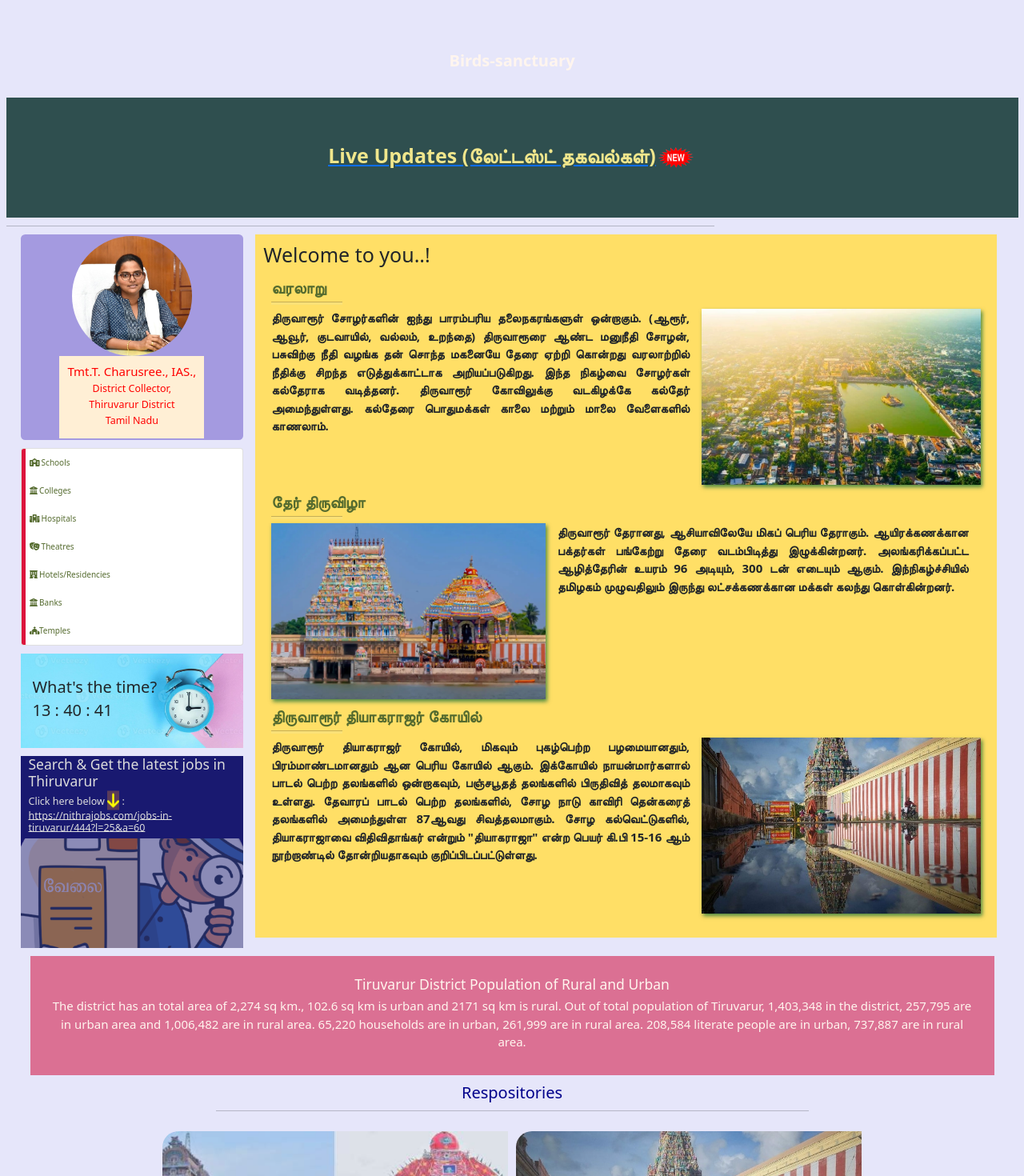
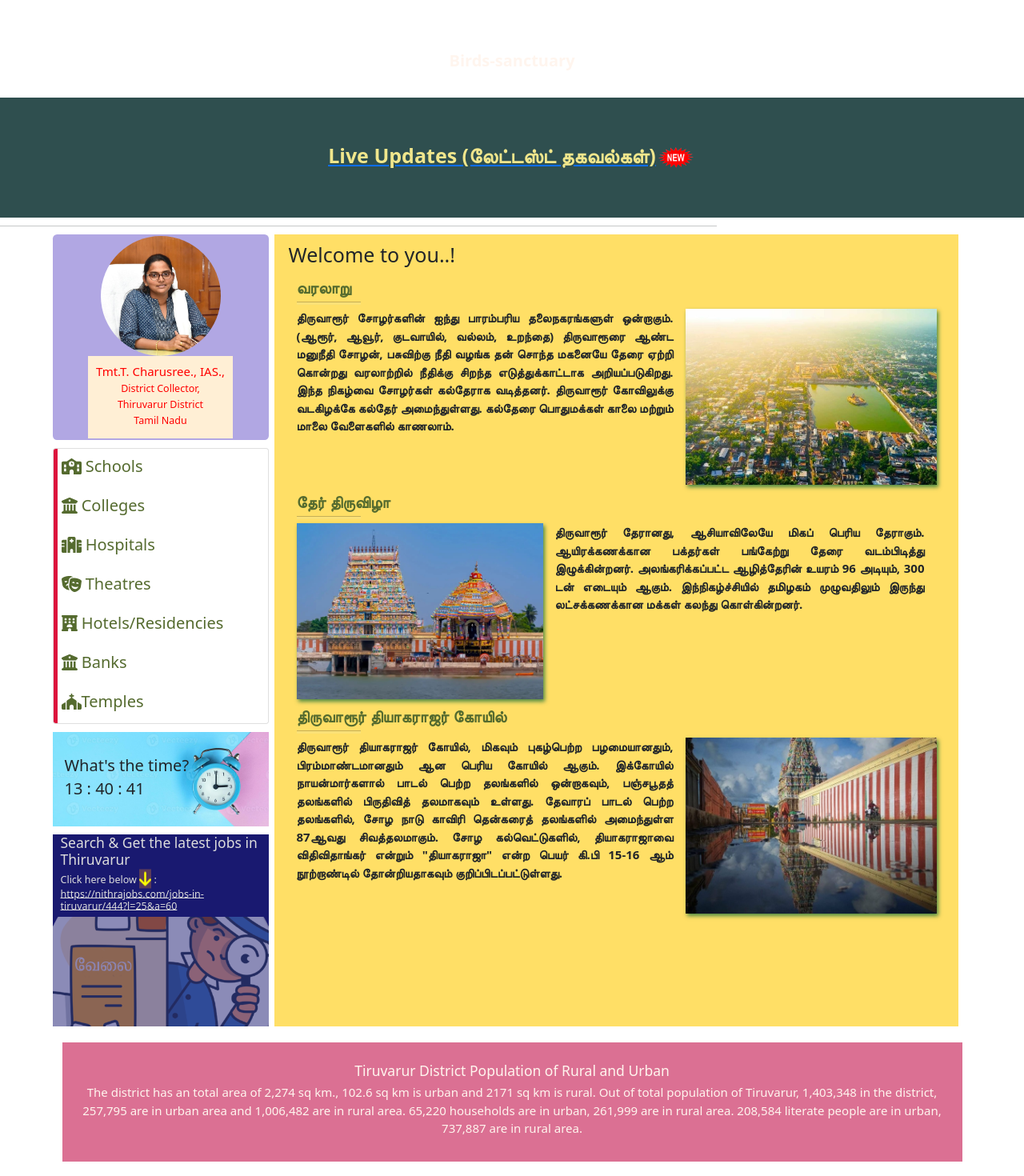
Before and after one commit to SAN2022/thiruvarur, a React (Create React App) app: page / in a window 1280 px wide. Shown: the part 300-1770 px from the top of the page at 80% size. Built offline with nearby package versions, Linux system fonts and the light colour scheme.

Commit message:
Code Updated

```diff
--- a/src/components/navbar.js
+++ b/src/components/navbar.js
@@ -1,5 +1,5 @@
 import React from "react";
-import {Navbar} from 'react-bootstrap';
+import {Navbar, Container} from 'react-bootstrap';
 import {BrowserRouter as Router, Route, Link, NavLink} from 'react-router-dom';
 import {FontAwesomeIcon} from '@fortawesome/react-fontawesome';
 import { faDroplet, faHome, faPhoneSquareAlt } from "@fortawesome/free-solid-svg-icons";
@@ -22,6 +22,7 @@ function MyNavbar()
         </Navbar>     */}
 
         <Navbar className="navbar navbar-inverse">
+            <Container>
             <div className="col-md-12">
                 <div className="navbar-header">
                     <a className="navbar-brand" href="#">Explore Now</a>
@@ -43,6 +44,7 @@ function MyNavbar()
                     </li>
                 </ul>
                 </div>
+                </Container>
         </Navbar>
         </>
     )
--- a/src/index.css
+++ b/src/index.css
@@ -448,39 +448,19 @@ hr.top{
 .kasturba-img{
   background-image: url(./images/Schools-Images/kasturba.jpg);
 }
-.footer{
-  /* width: 100%; */
-  /* height: 150px; */
-  background-color: black;
-  color: aliceblue;
-  padding: 1em;
-  display: flex;
-  align-items: flex-start;
-  justify-content: center;
-  margin-top: 1em;
+.footer ul a, li, .navigations{
+  color: seashell;
 }
 .footer ul li{
-  font-size: 1.2em;
-  color: seashell;
   list-style-type: none;
 }
-.footer .foot-link{
-  text-decoration: none;
-}
 .footer ul li:hover{
-  color: goldenrod;
+  color: skyblue;
 }
 hr.footer-line{
   width: 60px;
-  height: 3px;
-  background-color: yellow;
-}
-.links{
-  margin-right: 2em;
-}
-.content-navs{
-  /* background-color: aliceblue; */
-  color: silver;
+  height: 10px;
+  /* background-color: yellow; */
 }
 .fa-icons{
   /* font-size: 1.3em; */
@@ -521,9 +501,9 @@ hr.footer-line{
 .repository{
   color: darkblue;
 }
-.repository + hr{
+/* .repository + hr{
   width: 60%;
-}
+} */
 .gal1, .gal2, .gal3, .gal4, .gal5, .gal6, .gal7, .gal8{
   width: 35%;       /* 35% */
   height: 300px;
--- a/src/pagefiles/Home.js
+++ b/src/pagefiles/Home.js
@@ -147,8 +147,7 @@ function Home() {
         <MyNavbar />
       </section>
 
-    <div className="container-fluid">
-
+      <section>
         <div className='Auto-Img-Slider'>
           {/* <ImgSlider/> */}
 
@@ -156,127 +155,25 @@ function Home() {
           {/* <div className='demo-carousel'></div> */}
 
         <ImageSliderAuto ImageData={ImageData} SlideInterValTime={2000}/>
+        </div>
+      </section>
 
-      <div/>
-
-        {/* <div className={bkimgs[index]} id="imgslide"> */}
-        {/* <img src={images[value].img}/> */}
-        {/* <h1>{images[value].name}</h1> */}
-        {/* </div> */}
-
-      {/* <div className='navs'>
-        <button type="button" className="pre" onClick={handlePreClick}>{'<'}</button>
-
-        <button type="button" className="next" onClick={handleNextClick}>{'>'}</button>     */}
-
-        {/* <button type="button" className="pre" onClick={() =>
-        {
-          setIndex(index - 1)
-          setText(texts[index - 1])
-          myImage = bkimgs[index]
-          if(index == 0)
-          {
-            setIndex(bkimgs.length - 1)
-            setText(texts[bkimgs.length - 1])
-          }
-        }}>{'<'}</button>
-
-        <button type="button" className="next" onClick={() =>
-        {
-          setIndex(index + 1)
-          setText(texts[index + 1])
-          myImage = bkimgs[index]
-          if(index == 3)
-          {
-              setIndex(0)
-              setText(texts[0])
-          }
-        }}>{'>'}</button>     */}
-
-        {/* <div className='imgslide-radio'>
-          <center>
-            <div>
-              <label for='radio'></label>
-              <input type='radio' name='radio' className='radio'/>
-            </div>
-            <div>
-              <label for='radio'></label>
-              <input type='radio' name='radio' className='radio'/>
-            </div>
-            <div>
-              <label for='radio'></label>
-              <input type='radio' name='radio' className='radio'/>
-            </div>
-          </center>
-        </div> */}
-
-        {/* <h1 className='slider-text'> */}
-          {/* {index}  */}
-          {/* {text}
-        </h1> */}
-
-        {/* <button type="button" className="pre" onClick={() => value === 0 ? setValue(2) : setValue(value - 1)}>{'<'}</button>
-        <button type="button" className="next" onClick={() => value === 2 ? setValue(0) : setValue(value + 1)}>{'>'}</button>     */}
-
-      {/* </div> */}
-
-    {/* <div className='tvr-board'>
-
-    </div> */}
-
-    {/* Marquee running with Azhi-theru */}
-
-    {/* <marquee >      //behaviour='left' */}
-      {/* <div className='marquee'>
-
-        <img width='20px'/>
-
-        <div className='train-chain'></div>
-
-        <div className='train-box'>
-          <ul>
-            <li>Latest News</li>
-            <li>Updates</li>
-            <li>Job offers</li>
-          </ul>
-        </div>
-
-      </div> */}
-
-    {/* </marquee> */}
-
+      <section>
         <div className='jobs'>
-
           <Link to='/Jobs'>
             <h1 className='tvr-job-head'>Live Updates (லேட்டஸ்ட் தகவல்கள்)<img src={gif} width={'50px'} height={'50px'}/></h1>
           </Link>
 
             {/* <Jobs/> */}
         </div>
+      </section>
 
       <hr className='top'/>
 
-      {/* <Weather {...update}/>  */}
+      {/* **************************************************************************************** */}
 
-
-      <center>
-        {/* <section className='weather'>
-            <h3>How's the weather in Thiruvarur</h3>
-              {update.map(function(myWeather)
-              {
-                return (
-                  <div>
-                      <h2>{myWeather.main.temp}</h2>
-
-                      <img width='100px'/>
-                  </div>
-                )
-              })}
-
-        </section> */}
-      </center>
-
-      <div className='col-md-12'>
+      <div className='container'>
+        <div className='row'>
 
           <div className='col-md-3 navlinks'>
 
@@ -296,31 +193,31 @@ function Home() {
             <div className='list-group'>
                 <Link to='/Schools' className='list-group-item'>
                   <div className='faNav-design'></div>
-              <FontAwesomeIcon icon={faSchool}/>   Schools
+                  <h2><FontAwesomeIcon icon={faSchool}/>   Schools</h2>
                 </Link>
                 <Link to='/Colleges' className='list-group-item'>
                   <div className='faNav-design'></div>
-              <FontAwesomeIcon icon={faUniversity}/>   Colleges
+                  <h2><FontAwesomeIcon icon={faUniversity}/>   Colleges</h2>
                 </Link>
                 <Link to='/Hospitals' className='list-group-item'>
                   <div className='faNav-design'></div>
-              <FontAwesomeIcon icon={faHospital}/>   Hospitals
+                  <h2><FontAwesomeIcon icon={faHospital}/>   Hospitals</h2>
                 </Link>
                 <Link to='/Theatres' className='list-group-item'>
                   <div className='faNav-design'></div>
-              <FontAwesomeIcon icon={faTheaterMasks}/>   Theatres
+                  <h2><FontAwesomeIcon icon={faTheaterMasks}/>   Theatres</h2>
                 </Link>
                 <Link to='/Hotels' className='list-group-item'>
                   <div className='faNav-design'></div>
-              <FontAwesomeIcon icon={faHotel}/>   Hotels/Residencies
+                  <h2><FontAwesomeIcon icon={faHotel}/>   Hotels/Residencies</h2>
                 </Link>
                 <Link to='/Banks' className='list-group-item'>
                   <div className='faNav-design'></div>
-              <FontAwesomeIcon icon={faBank}/>   Banks
+                  <h2><FontAwesomeIcon icon={faBank}/>   Banks</h2>
                 </Link>
                 <Link to='/Temples' className='list-group-item'>
                   <div className='faNav-design'></div>
-              <FontAwesomeIcon icon={faChurch}/>Temples
+                  <h2><FontAwesomeIcon icon={faChurch}/>Temples</h2>
                 </Link>
 
             </div>
@@ -372,23 +269,33 @@ function Home() {
                   <h3 className='text'>திருவாரூர் தியாகராஜர் கோயில், மிகவும் புகழ்பெற்ற பழமையானதும், பிரம்மாண்டமானதும் ஆன பெரிய கோயில் ஆகும். இக்கோயில் நாயன்மார்களால் பாடல் பெற்ற தலங்களில் ஒன்றாகவும், பஞ்சபூதத் தலங்களில் பிருதிவித் தலமாகவும் உள்ளது. தேவாரப் பாடல் பெற்ற தலங்களில், சோழ நாடு காவிரி தென்கரைத் தலங்களில் அமைந்துள்ள 87ஆவது சிவத்தலமாகும். சோழ கல்வெட்டுகளில், தியாகராஜாவை விதிவிதாங்கர் என்றும் "தியாகராஜா" என்ற பெயர் கி.பி 15-16 ஆம் நூற்றாண்டில் தோன்றியதாகவும் குறிப்பிடப்பட்டுள்ளது.</h3>
                   <div className='imgbox imgbox3'></div>
                 </div>
-
                 </div>
               </div>
           </div>
 
-    <center>
+        </div>
+      </div>
+
+      <section className='my-3'>
+        <div className='container'>
+          <div className='row'>
             <div className='col-md-12'>
-            <div className='population'>
+              <div className='population text-center'>
                   <h3>Tiruvarur District Population of Rural and Urban</h3>
                   <h4>The district has an total area of 2,274 sq km., 102.6 sq km is urban and 2171 sq km is rural. Out of total population of Tiruvarur, 1,403,348 in the district, 257,795 are in urban area and 1,006,482 are in rural area. 65,220 households are in urban, 261,999 are in rural area. 208,584 literate people are in urban, 737,887 are in rural area.</h4>
               </div>
             </div>
+          </div>
+        </div>
+      </section>
 
-        <section>
+      <section className='mb-4'>
+        <div className='container'>
+          <div className='row'>
+            <div className='col-md-12 text-center'>
               {/* <div className='gallery-wrapper'> */}
                 <h2 className='repository'>Respositories</h2>
-            <hr/>
+                <hr className='text-center'/>
                 <div className='gallery'>
                   <div className='gallery-img gal1'></div>
                   <div className='gallery-img gal2'></div>
@@ -402,17 +309,22 @@ function Home() {
                   <div className='gallery-img gal10'></div>
                 </div>
               {/* </div> */}
+            </div>
+          </div>
+        </div>
+
       </section>
-    </center>
 
-    <div className='row'>
-    {/* <div className='col-md-12'> */}
-      <footer className='footer'>
-          <div className='links'>
-            <h3>Links</h3>
+      <section className='footer'>
+        <div className='container-fluid bg-dark'>
+          <div className='row justify-content-center py-5'>
+            <div className='col-md-2'>
+
+                <div className='navigations'>
+                  <h3>Navigations</h3>
                   <hr className='footer-line'/>
 
-            <ul>
+                  <ul className='fs-4'>
                     {/* <Link to='/'> */}
                       <li><a href='#for-home'><FontAwesomeIcon icon={faArrowTurnRight}/> Home</a></li>
                     {/* </Link> */}
@@ -420,15 +332,21 @@ function Home() {
                     <Link to='/About'>
                       <li><FontAwesomeIcon icon={faArrowTurnRight}/> About</li>
                     </Link>
+
+                    <Link to='/Contact'>
                       <li><FontAwesomeIcon icon={faArrowTurnRight}/> Contact us</li>
+                    </Link>
+
                   </ul>
                 </div>
+              </div>
 
-          <div className='content-navs'>
+              <div className='col-md-2'>
+                <div className='navigations'>
                   <h3>Useful Links</h3>
                   <hr className='footer-line'/>
 
-            <ul>
+                  <ul className='fs-4'>
                     <Link to='/Schools'>
                       <li><FontAwesomeIcon icon={faArrowRight}/> Schools</li>
                     </Link>
@@ -449,13 +367,12 @@ function Home() {
                     </Link>
                   </ul>
                 </div>
-        </footer>
+
               </div>
           </div>
-      {/* </div> */}
         </div>
 
-    </div>
+      </section>
 
     </body>
     );
```
Lines whose indentation alone changed are shown as unchanged.
